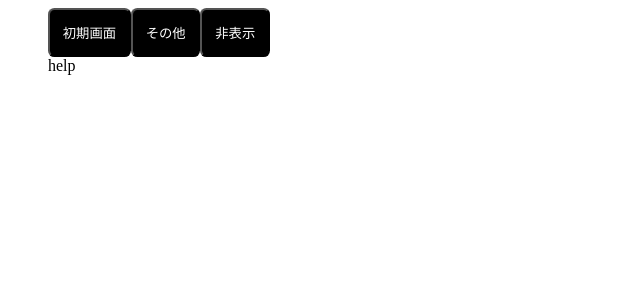
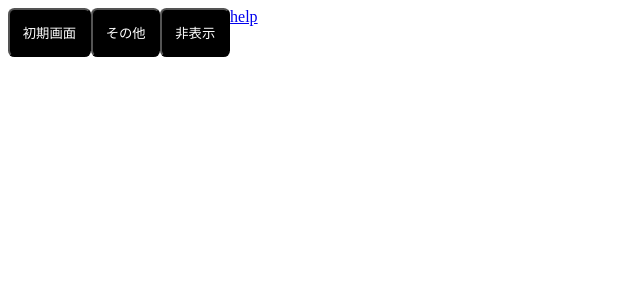
Before and after one commit to ngotokodawari/NativeTab, a React (Create React App) app: page / in a window 1280 px wide. Shown: the top 300 px of the page, without its empty margins (0-640 px from the left). Built offline with nearby package versions, Linux system fonts and the light colour scheme.

Commit message:
helpリンクをタブと横並びにする

```diff
--- a/App.tsx
+++ b/App.tsx
@@ -5,15 +5,15 @@ import Tabs from './Tabs';
 
 export default function App(props) {
   return (
-    <div>
-      <ul>
-        <Tabs>
-          <Tab title="初期画面" visible="true"></Tab>
-          <Tab title="その他" visible="true"></Tab>
-          <Tab title="非表示" visible="false"></Tab>
-        </Tabs>
-        <a>help</a>
-      </ul>
+    <div className="box-containar">
+      <Tabs>
+        <Tab title="初期画面" visible="true"></Tab>
+        <Tab title="その他" visible="true"></Tab>
+        <Tab title="非表示" visible="false"></Tab>
+      </Tabs>
+      <div className="box" style={{ alignSelf: 'flex-end' }}>
+      <a href="https://www.yahoo.co.jp/" target="_blank" rel="noopener">help</a>
+      </div>
     </div>
   );
 }
--- a/Tabs.tsx
+++ b/Tabs.tsx
@@ -9,7 +9,7 @@ const Tabs: React.FC<Props> = ({ children }) => {
   const [selectedTab, setSelectedTab] = useState(0);
 
   return (
-    <div>
+    <div className="box">
       {children.map((item, index, visible) => (
         <TabTitle
           key={index}
@@ -22,6 +22,7 @@ const Tabs: React.FC<Props> = ({ children }) => {
 
       {children[selectedTab]}
     </div>
+    //※基本的にdivタグで囲んだ次の要素は改行されるため、横並びにはCSSの適用が必要となります
   );
 };
 
--- a/style.css
+++ b/style.css
@@ -16,3 +16,9 @@ p {
   border-radius: 0.4rem;
   cursor: pointer;
 }
+.box-containar {
+  overflow: hidden; /*回り込み解除（floatを使った次の要素のレイアウトが崩れるため）*/
+}
+.box-containar .box {
+  float: left; /*左に回り込み*/
+}
```
